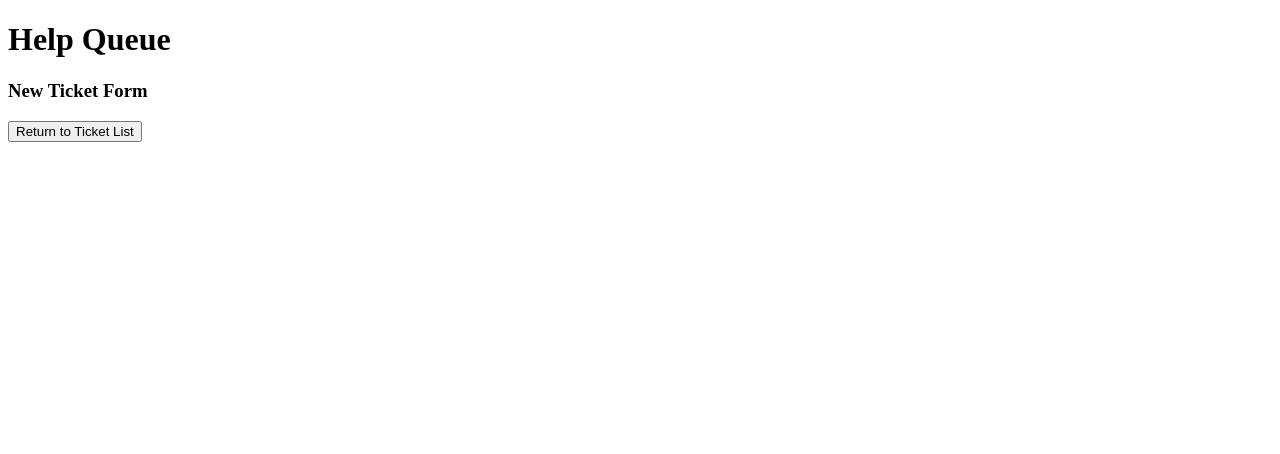
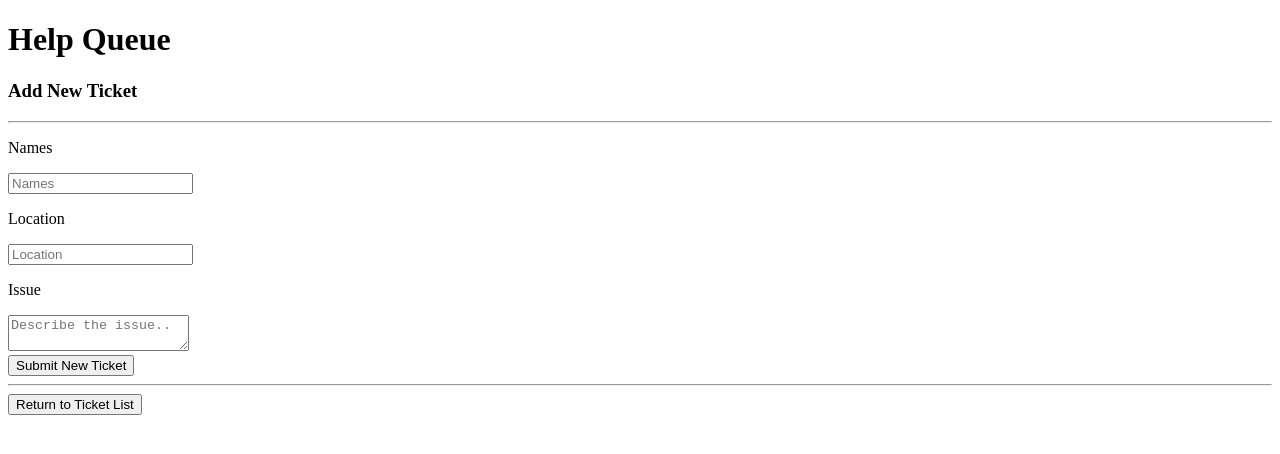
Before and after one commit to joncheng-dev/helpqueue8, a React (Create React App) app: page / in a window 1280 px wide. Both pictures are taken after a click on the button "Create New Help Ticket". Shown: the top 454 px of the page. Built offline with nearby package versions, Linux system fonts and the light colour scheme.

Commit message:
add method to collect user input, and store it as an object in an array, controlled by state

```diff
--- a/src/components/NewTicketForm.js
+++ b/src/components/NewTicketForm.js
@@ -1,9 +1,24 @@
 import React from "react";
+import ReusableForm from "./ReusableForm";
+import { v4 } from "uuid";
 
-function NewTicketForm() {
+function NewTicketForm(props) {
+  function collectUserInput(event) {
+    event.preventDefault();
+
+    props.onAddingNewTicket({
+      names: event.target.names.value,
+      location: event.target.location.value,
+      issue: event.target.issue.value,
+      id: v4(),
+    });
+  }
+
   return (
     <React.Fragment>
-      <h3>New Ticket Form</h3>
+      <h3>Add New Ticket</h3>
+      <hr />
+      <ReusableForm onClickingSubmit={collectUserInput} buttonText="Submit New Ticket" />
     </React.Fragment>
   );
 }
--- /dev/null
+++ b/src/components/ReusableForm.js
@@ -0,0 +1,22 @@
+import React from "react";
+
+function ReusableForm(props) {
+  return (
+    <React.Fragment>
+      <form onSubmit={props.onClickingSubmit}>
+        <p>Names</p>
+        <input type="text" name="names" placeholder="Names" />
+        <p>Location</p>
+        <input type="text" name="location" placeholder="Location" />
+        <p>Issue</p>
+        <textarea name="issue" placeholder="Describe the issue.." />
+        <br />
+        <button>{props.buttonText}</button>
+        <br />
+        <hr />
+      </form>
+    </React.Fragment>
+  );
+}
+
+export default ReusableForm;
--- a/src/components/TicketControl.js
+++ b/src/components/TicketControl.js
@@ -7,6 +7,7 @@
     super(props);
     this.state = {
       formShowing: false,
+      mainTicketList: [],
     };
   }
 
@@ -16,15 +17,23 @@
     }));
   };
 
+  handleAddNewTicket = (newTicket) => {
+    const newMainTicketList = this.state.mainTicketList.concat(newTicket);
+    this.setState({
+      formShowing: false,
+      mainTicketList: newMainTicketList,
+    });
+  };
+
   render() {
     let currentlyDisplayed = null;
     let buttonText = null;
 
     if (this.state.formShowing) {
-      currentlyDisplayed = <NewTicketForm />;
+      currentlyDisplayed = <NewTicketForm onAddingNewTicket={this.handleAddNewTicket} />;
       buttonText = "Return to Ticket List";
     } else {
-      currentlyDisplayed = <TicketList />;
+      currentlyDisplayed = <TicketList ticketList={this.state.mainTicketList} />;
       buttonText = "Create New Help Ticket";
     }
 
--- a/src/components/TicketList.js
+++ b/src/components/TicketList.js
@@ -1,25 +1,14 @@
 import React from "react";
 import Ticket from "./Ticket";
 
-function TicketList() {
-  const ticketList = [
-    {
-      names: "Homer and Bart",
-      location: "Moe's",
-      issue: "Out of beer",
-    },
-    {
-      names: "Marge and Lisa",
-      location: "Try 'n Save",
-      issue: "Car keys lost",
-    },
-  ];
+function TicketList(props) {
   return (
     <React.Fragment>
       <h2>Ticket List</h2>
-      {ticketList.map((ticket) => (
+      {props.ticketList.map((ticket) => (
         <Ticket names={ticket.names} location={ticket.location} issue={ticket.issue} />
       ))}
+      <hr />
     </React.Fragment>
   );
 }
```
